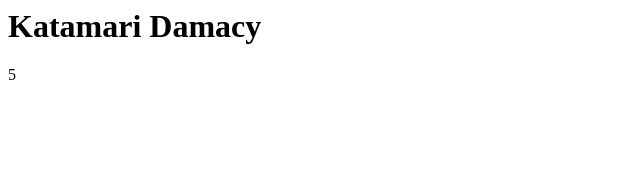
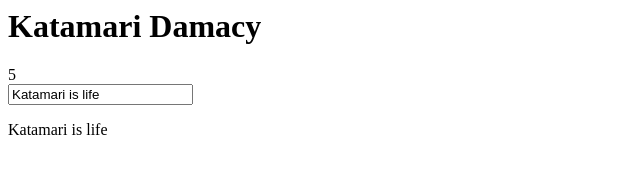
Before and after one commit to SpookyMiso/intro-angular-js, a website: page public/index.html in a window 1280 px wide. Shown: the whole page, without its empty margins (0-640 px from the left). Drawn offline with nearby package versions, Linux system fonts and the light colour scheme.

Commit message:
used ng-model directive to declare a model

```diff
--- a/public/index.html
+++ b/public/index.html
@@ -4,8 +4,17 @@
   <meta charset="UTF-8">
   <title>Document</title>
 </head>
-<body ng-app>
-<h1>{{"Katamari" + " " + "Damacy"}}</h1>
-<div>{{ 2 + 3 }}</div>
+<body ng-app="myApp">
+  <div ng-controller="myController">
+    <h1>{{"Katamari" + " " + "Damacy"}}</h1>
+    <div>{{ 2 + 3 }}</div>
+    <input
+      ng-model="test"
+      type="text"
+      name="name"
+      value="">
+    <p>{{test}}</p>
+  </div>
+  <script type="text/javascript" src="/js/main.js"></script>
 </body>
 </html>
--- /dev/null
+++ b/public/js/main.js
@@ -0,0 +1,4 @@
+var app = angular.module('myApp', []);
+app.controller('myController', ['$scope', function ($scope) {
+  $scope.test = "Katamari is life";
+}]);
```
Also changed, not shown: 1 other file.
